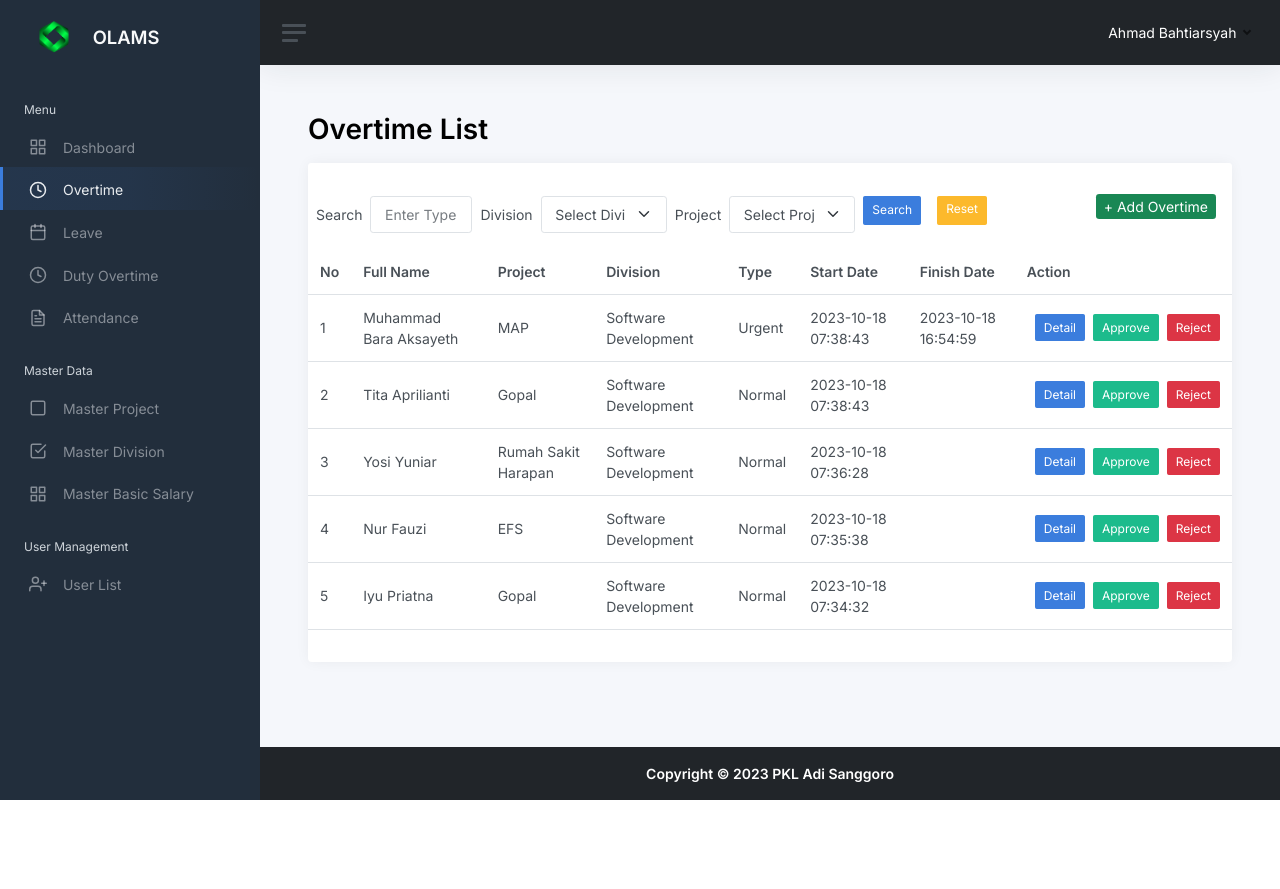
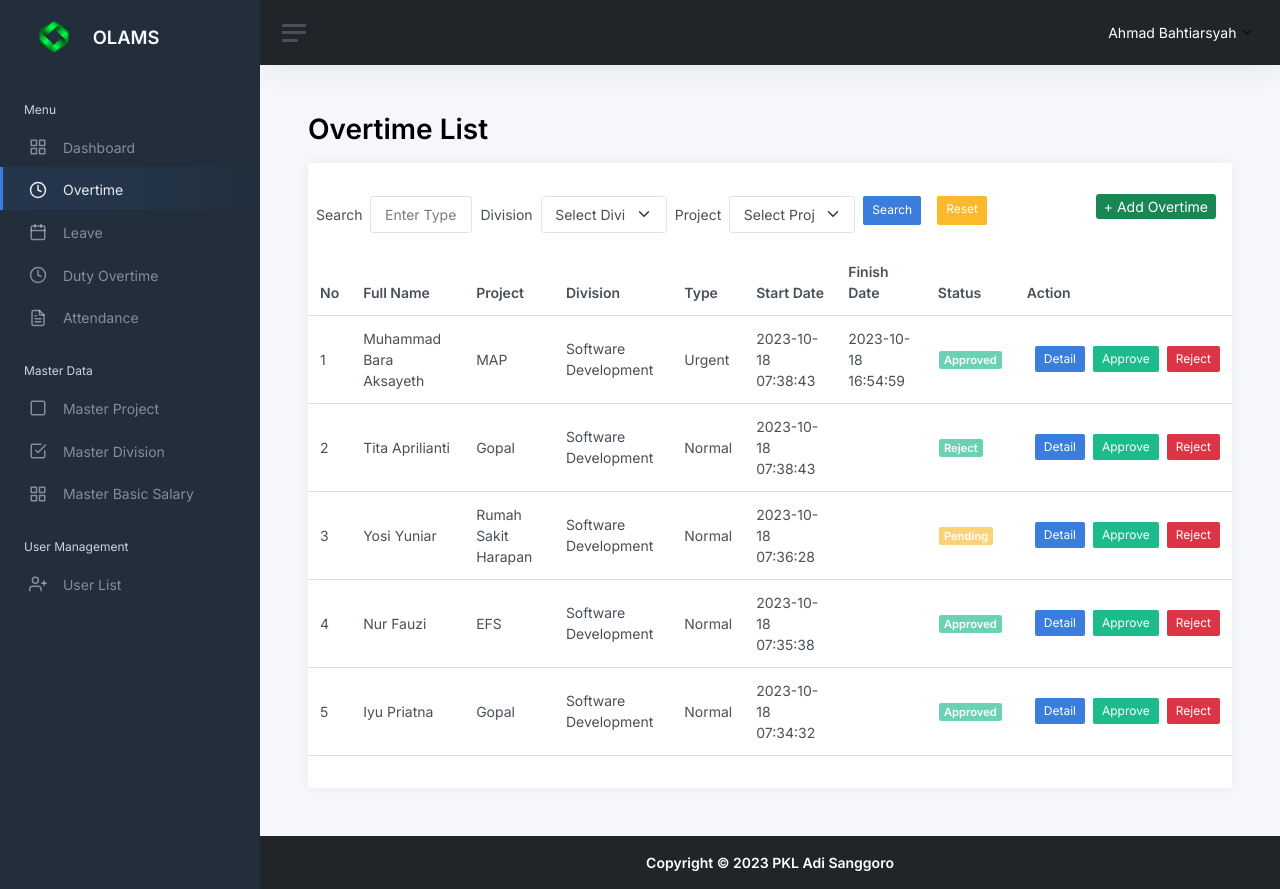
Before and after one commit to yaelahnong/OLAMS, a PHP site: page /olams/overtimelist.php in a window 1280 px wide. Before the commit the page ends 800 px from the top, so only its background shows below. Run offline with PHP 8.4, Linux system fonts and the light colour scheme; a user stored in the database is signed in; data comes from the database, SQL or seed files in the repository.

Commit message:
menambahkan kolom status overtime

```diff
--- a/overtimelist.php
+++ b/overtimelist.php
@@ -22,7 +22,8 @@ m_projects.project_name AS project_name,
 m_divisions.division_name AS division_name,
 overtimes.type,
 overtimes.start_date,
-overtimes.finish_date
+overtimes.finish_date,
+overtimes.status
 FROM overtimes
 LEFT JOIN users ON overtimes.user_id = users.user_id
 LEFT JOIN m_projects ON overtimes.project_id = m_projects.project_id
@@ -230,6 +231,7 @@ if ($_SERVER['REQUEST_METHOD'] === 'POST' && isset($_POST['submit'])) {
                                                 <th scope="col">Type</th>
                                                 <th scope="col">Start Date</th>
                                                 <th scope="col">Finish Date</th>
+                                                <th scope="col">Status</th>
                                                 <th scope="col">Action</th>
                                             </tr>
                                         </thead>
@@ -244,6 +246,20 @@ if ($_SERVER['REQUEST_METHOD'] === 'POST' && isset($_POST['submit'])) {
                                                         <td><?= $value['type'] ?></td>
                                                         <td><?= $value['start_date'] ?></td>
                                                         <td><?= $value['finish_date'] ?></td>
+                                                        <td>
+                                                            <?php
+                                                            if ($value['status'] === 'Pending') {
+                                                                $statusClass = 'badge bg-warning'; // Status "pending"
+                                                            } elseif ($value['status'] === 'Rejected') {
+                                                                $statusClass = 'badge bg-danger'; // Status "reject"
+                                                            } elseif ($value['status'] === 'Approved') {
+                                                                $statusClass = 'badge bg-success'; // Status "approved"
+                                                            }
+                                                            ?>
+                                                            <button class="btn btn-sm text-white <?= $statusClass ?>" disabled>
+                                                                <?= $value['status'] ?>
+                                                            </button>
+                                                        </td>
                                                         <td>
                                                             <div class="d-flex">
                                                                 <?php if ($userRole === 3) : // Cek apakah peran sama dengan admin
@@ -280,7 +296,7 @@ if ($_SERVER['REQUEST_METHOD'] === 'POST' && isset($_POST['submit'])) {
                                                                         <?php if ($userRole === 2 && $value['type'] === 'Urgent') : ?>
                                                                             <button type="submit" name="submit" value="Approve" class="btn btn-success btn-sm ms-2">Approve</button>
                                                                         <?php else : ?>
-                                                                            <button type="submit" name="submit" value="Check" class="btn btn-success btn-sm ms-2">Submit</button>
+                                                                            <button type="submit" name="submit" value="Check" class="btn btn-success btn-sm ms-2">Check</button>
                                                                         <?php endif; ?>
                                                                         <button type="submit" name="submit" value="Reject" class="btn btn-danger btn-sm ms-2">Reject</button>
                                                                     </form>
```
